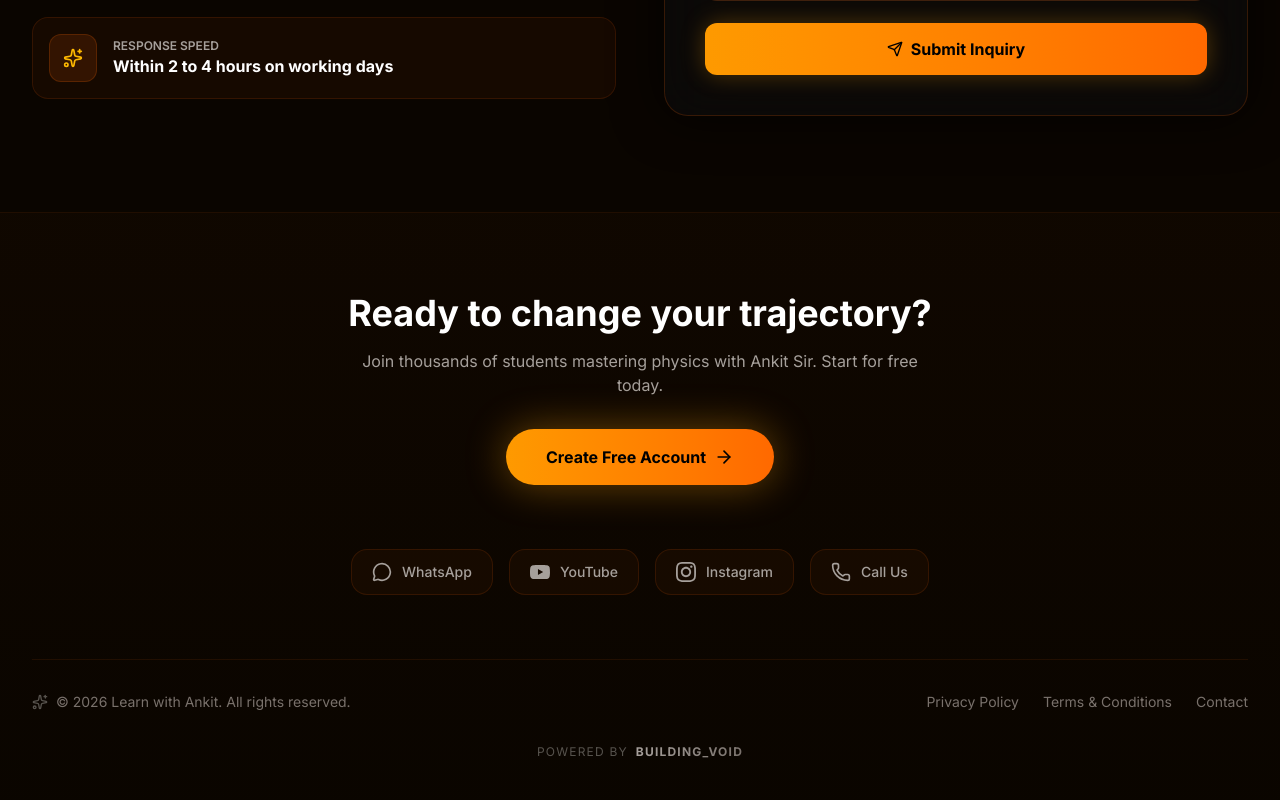
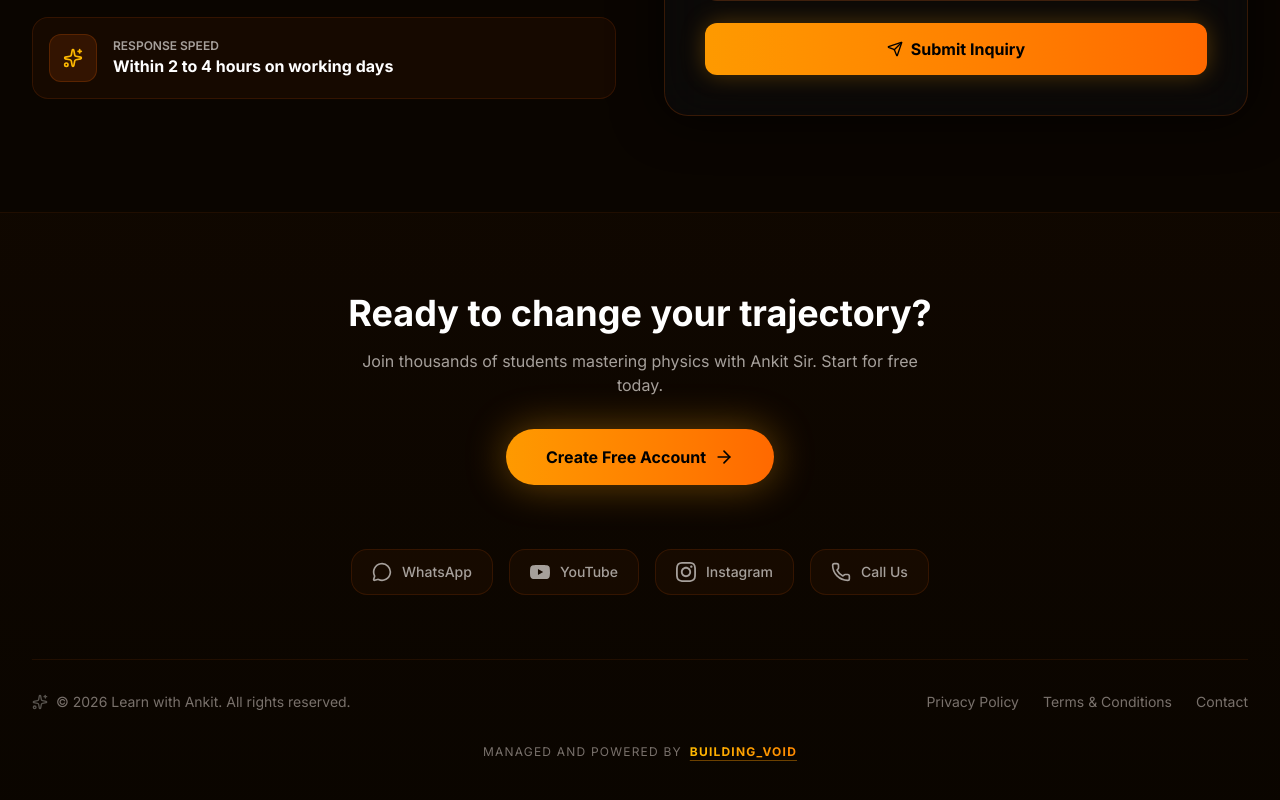
Before and after one commit to Yash-007688/learn-with-ankit, a Next.js app: page / in a window 1280 px wide. Shown: the part 4353-5153 px from the top of the page. Built offline with nearby package versions, Linux system fonts and the light colour scheme.

Commit message:
Update footer branding to Managed and Powered by Building_Void with link to https://build-void.vercel.app/

```diff
--- a/src/components/Footer.tsx
+++ b/src/components/Footer.tsx
@@ -110,14 +110,19 @@ export default function Footer() {
             </div>
           </div>
 
-          {/* Powered by */}
+          {/* Managed and Powered by */}
           <div className="mt-8 flex justify-center">
-            <p className="text-xs text-stone-600 tracking-widest uppercase flex items-center gap-2">
-              Powered by{" "}
-              <span className="font-bold text-transparent bg-clip-text bg-gradient-to-r from-stone-400 to-stone-500 tracking-widest">
-                BUILDING_VOID
+            <Link
+              href="https://build-void.vercel.app/"
+              target="_blank"
+              rel="noopener noreferrer"
+              className="text-xs text-stone-500 tracking-widest uppercase flex items-center gap-2 hover:text-amber-400 transition-colors group"
+            >
+              Managed and Powered by{" "}
+              <span className="font-bold text-transparent bg-clip-text bg-gradient-to-r from-amber-400 to-orange-400 group-hover:from-amber-300 group-hover:to-orange-300 tracking-widest underline decoration-amber-500/40 underline-offset-4">
+                Building_Void
               </span>
-            </p>
+            </Link>
           </div>
         </div>
       </div>
```
Also changed, not shown: 1 other file (tests, documents, lock files or other folders).
